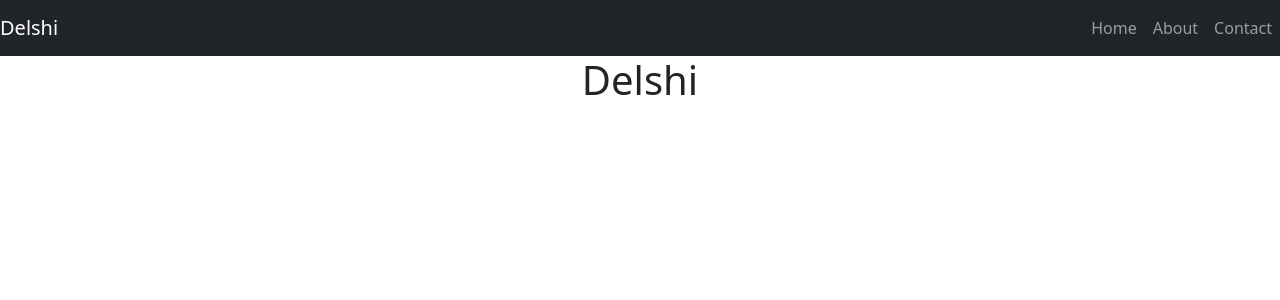
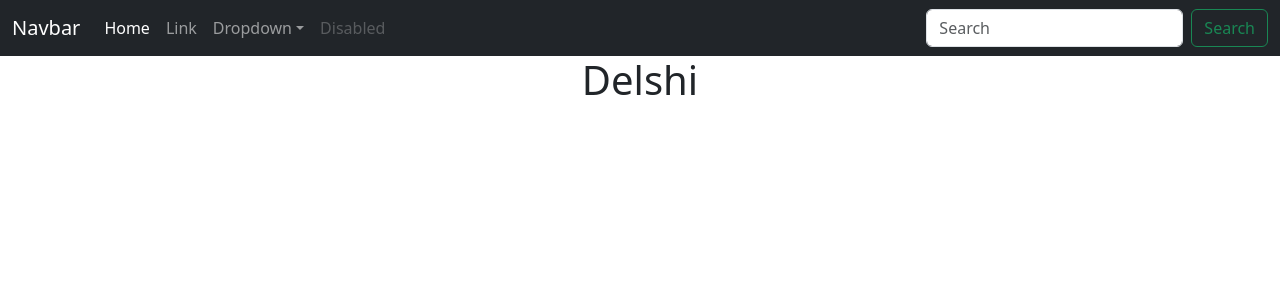
Before and after one commit to ShiroYaksha90/Delshi, a React (Create React App) app: page / in a window 1280 px wide. Shown: the top 300 px of the page. Built offline with nearby package versions, Linux system fonts and the light colour scheme.

Commit message:
Update file

```diff
--- a/src/components/Navbar.jsx
+++ b/src/components/Navbar.jsx
@@ -4,23 +4,38 @@
   return (
     <div>
       <nav className="navbar navbar-expand-lg navbar-dark bg-dark">
-        <a className="navbar-brand" href="/#">Delshi</a>
-        <button
-          className="navbar-toggler"
-          type="button"
-          data-toggle="collapse"
-          data-target="#navbarNavAltMarkup"
-          aria-controls="navbarNavAltMarkup"
-          aria-expanded="false"
-          aria-label="Toggle navigation"
-        >
-          <span className="navbar-toggler-icon" />
-        </button>
-        <div className="collapse navbar-collapse justify-content-end" id="navbarNavAltMarkup">
-          <div className="navbar-nav">
-            <a className="nav-item nav-link" href="/#">Home</a>
-            <a className="nav-item nav-link" href="/#">About</a>
-            <a className="nav-item nav-link" href="/#">Contact</a>
+        <div className="container-fluid">
+          <a className="navbar-brand" href="/#">Navbar</a>
+          <button className="navbar-toggler" type="button" data-bs-toggle="collapse" data-bs-target="/#navbarSupportedContent" aria-controls="navbarSupportedContent" aria-expanded="false" aria-label="Toggle navigation">
+            <span className="navbar-toggler-icon" />
+          </button>
+          <div className="collapse navbar-collapse" id="navbarSupportedContent">
+            <ul className="navbar-nav me-auto mb-2 mb-lg-0">
+              <li className="nav-item">
+                <a className="nav-link active" aria-current="page" href="/#">Home</a>
+              </li>
+              <li className="nav-item">
+                <a className="nav-link" href="/#">Link</a>
+              </li>
+              <li className="nav-item dropdown">
+                <a className="nav-link dropdown-toggle" href="/#" id="navbarDropdown" role="button" data-bs-toggle="dropdown" aria-expanded="false">
+                  Dropdown
+                </a>
+                <ul className="dropdown-menu" aria-labelledby="navbarDropdown">
+                  <li><a className="dropdown-item" href="/#">Action</a></li>
+                  <li><a className="dropdown-item" href="/#">Another action</a></li>
+                  <li><hr className="dropdown-divider" /></li>
+                  <li><a className="dropdown-item" href="/#">Something else here</a></li>
+                </ul>
+              </li>
+              <li className="nav-item">
+                <a className="nav-link disabled" href="/#" tabIndex="-1" aria-disabled="true">Disabled</a>
+              </li>
+            </ul>
+            <form className="d-flex">
+              <input className="form-control me-2" type="search" placeholder="Search" aria-label="Search" />
+              <button className="btn btn-outline-success" type="submit">Search</button>
+            </form>
           </div>
         </div>
       </nav>
```
